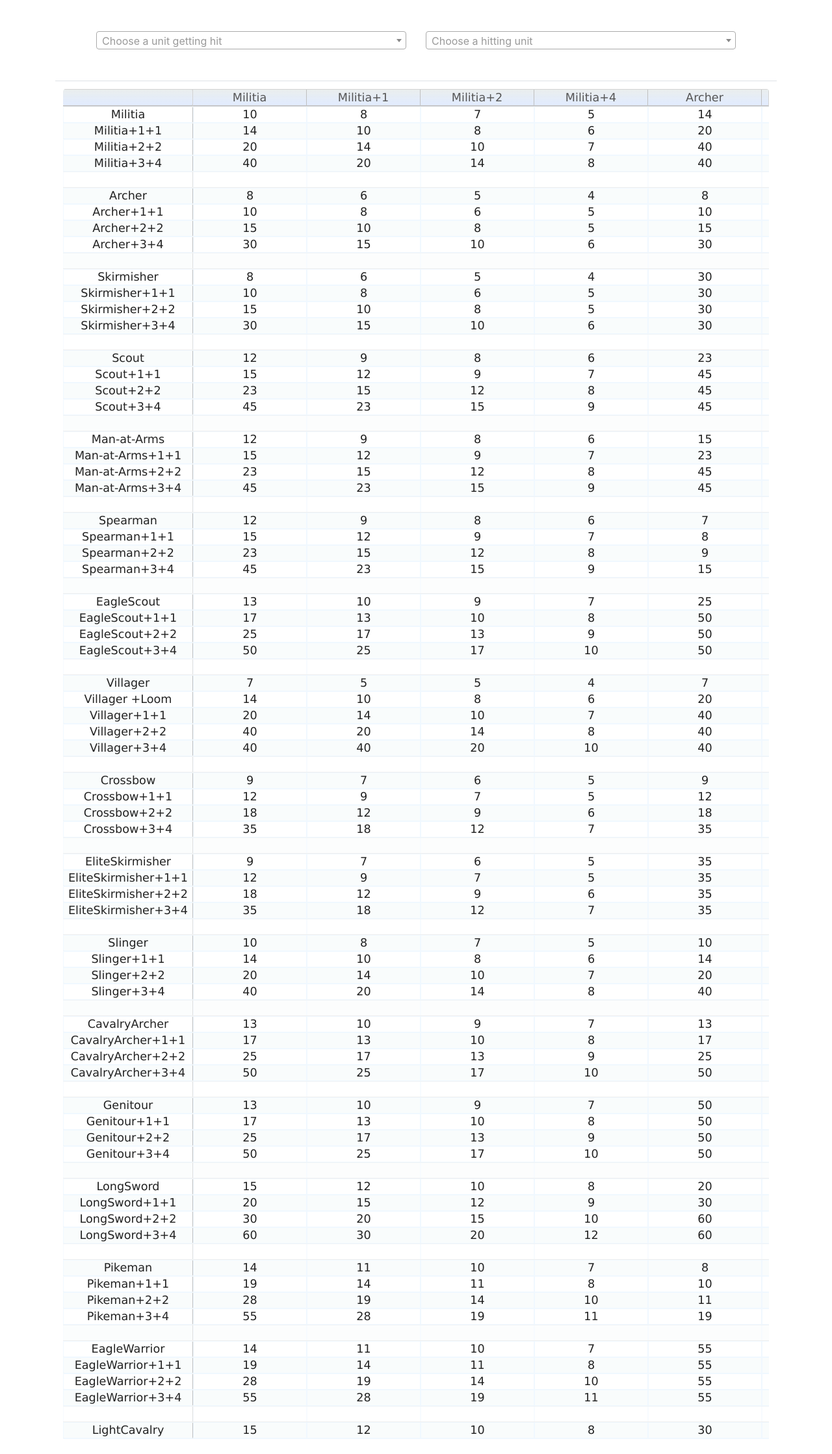
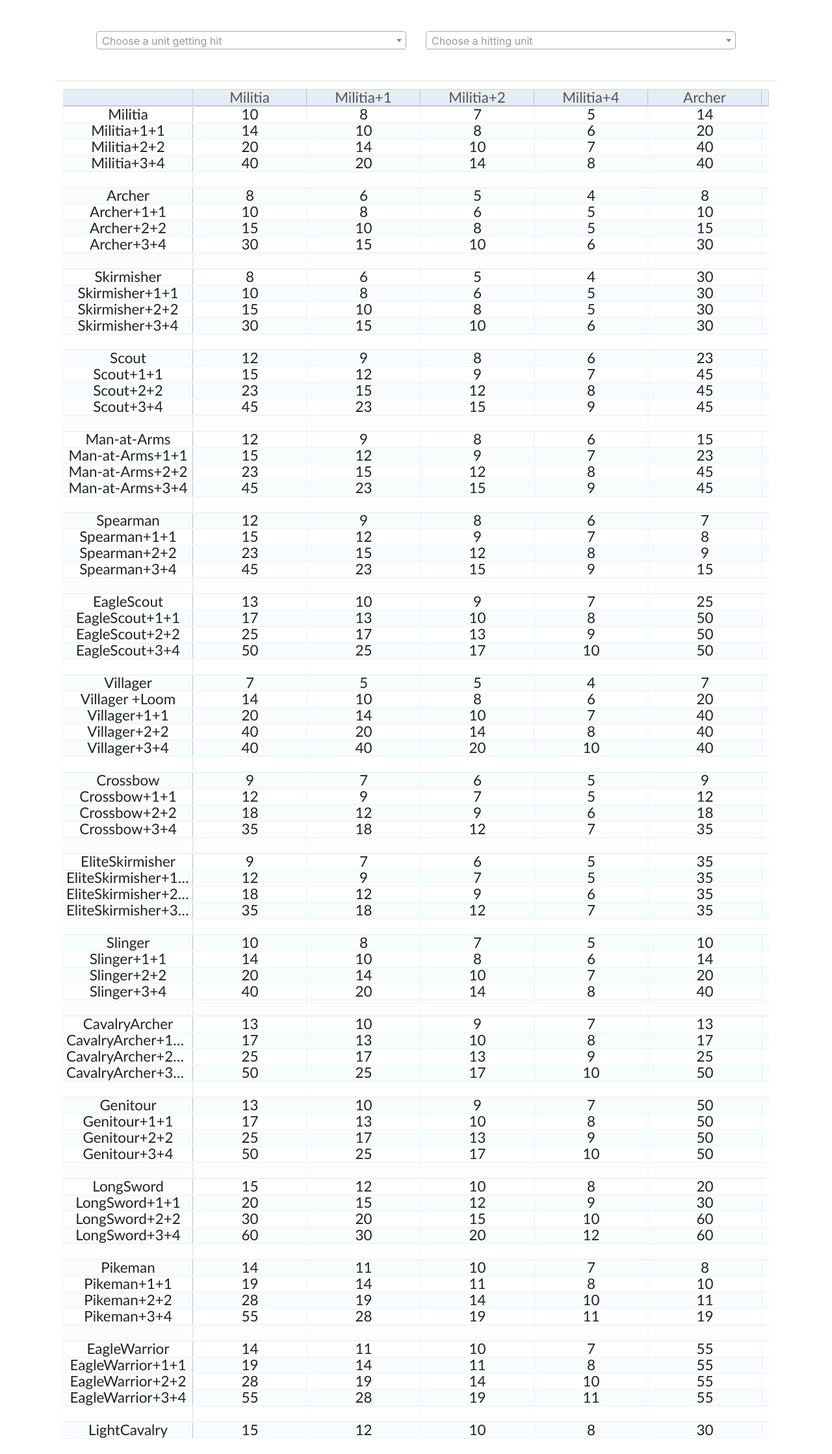
Before and after one commit to haekendes/aoe2-hits-required, a Flask app: page / in a window 1280 px wide. Shown: the top 2238 px of the page at 65% size. Run offline with Flask 2, Linux system fonts and the light colour scheme; some libraries are stand-ins or nearby versions.

Commit message:
changed table font to calibri

```diff
--- a/application/static/home.css
+++ b/application/static/home.css
@@ -2,6 +2,8 @@
     width: 500px;
     height: 600px;
     border-radius: 4px;
+    font-family: Calibri;
+    font-size: 1.4em;
 }
 
 .slick-row {
```
Also changed, not shown: 1 other file.
